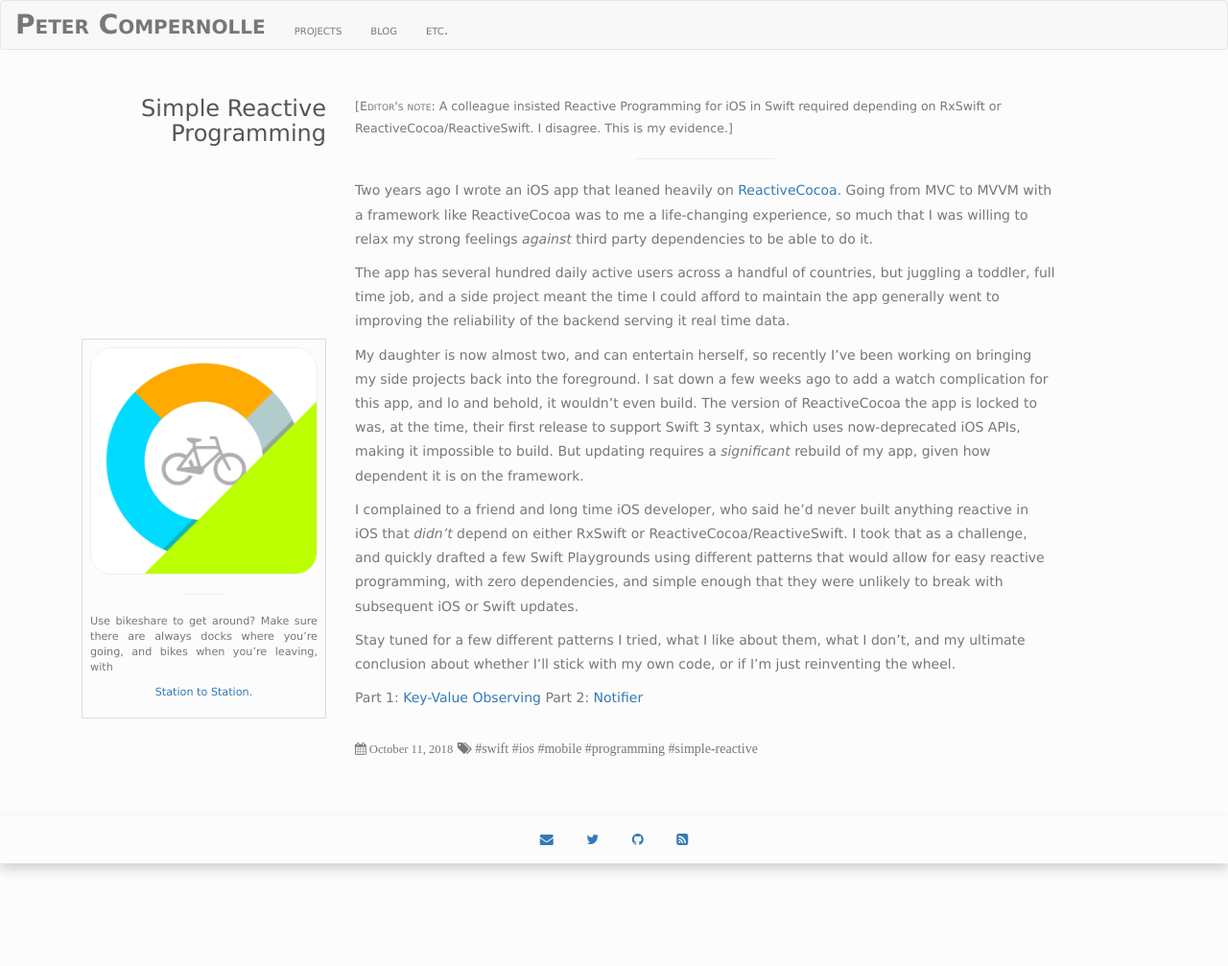
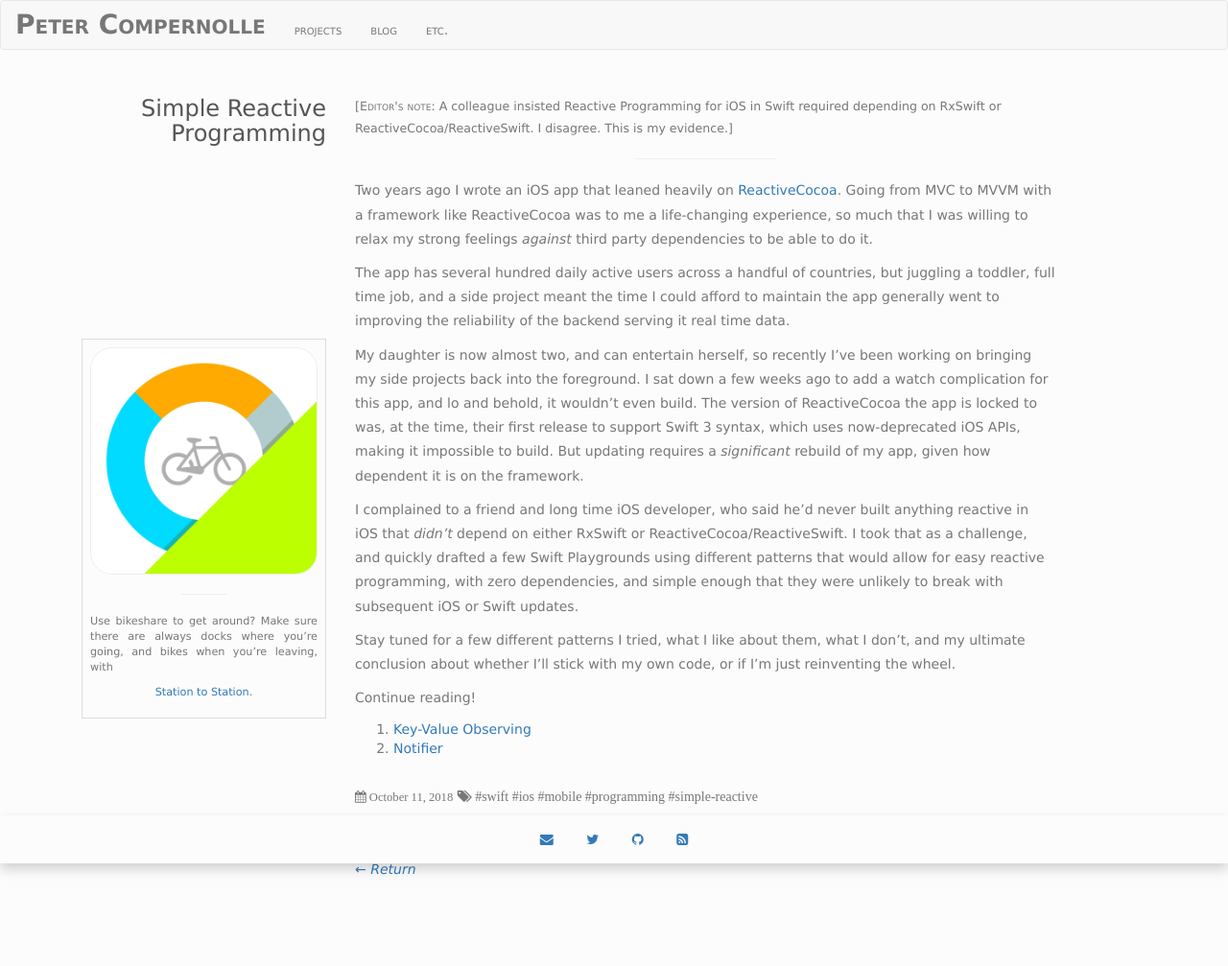
Before and after one commit to thelowlypeon/thelowlypeon.github.io, a Jekyll site: the page built from _posts/2018-10-11-simple-reactive.md, in a window 1280 px wide. Shown: the whole page at 96% size. Built offline with Jekyll 4.4.1, drawn with Linux system fonts in a browser that asks for light colours; before the commit the page ends 957 px from its top, so only the background shows below that.

Commit message:
cleans up list markdown in simple reactive intro

```diff
--- a/_posts/2018-10-11-simple-reactive.md
+++ b/_posts/2018-10-11-simple-reactive.md
@@ -32,7 +32,9 @@
 and my ultimate conclusion about whether I'll stick with my own code, or if I'm just
 reinventing the wheel.
 
-Part 1: [Key-Value Observing](/2018/simple-reactive-kvo)
-Part 2: [Notifier](/2018/simple-reactive-notifier)
+Continue reading!
+
+1. [Key-Value Observing](/2018/simple-reactive-kvo)
+2. [Notifier](/2018/simple-reactive-notifier)
 
 [ReactiveCocoa]: https://github.com/ReactiveCocoa/ReactiveCocoa
```
